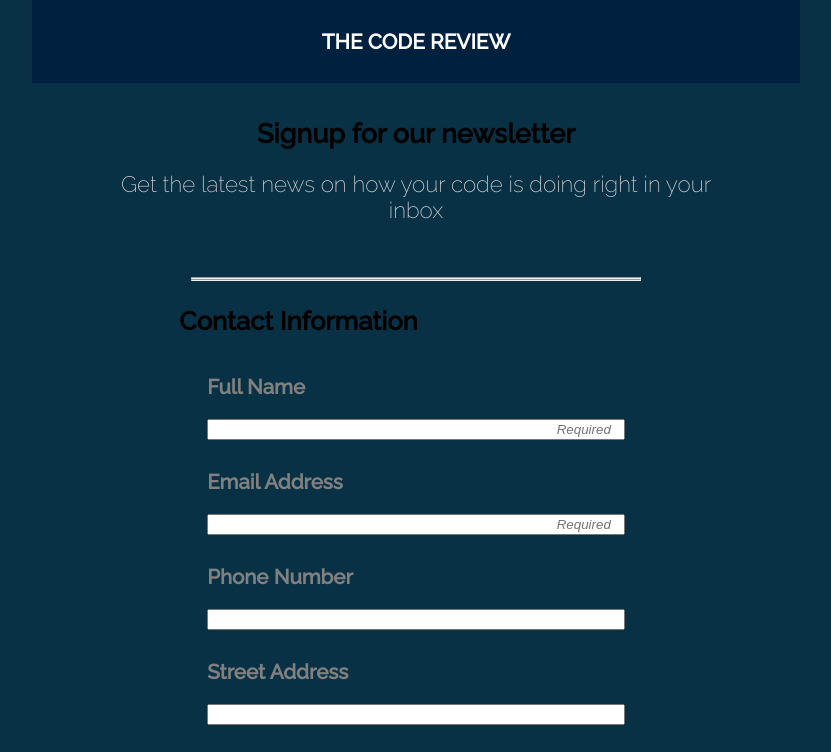
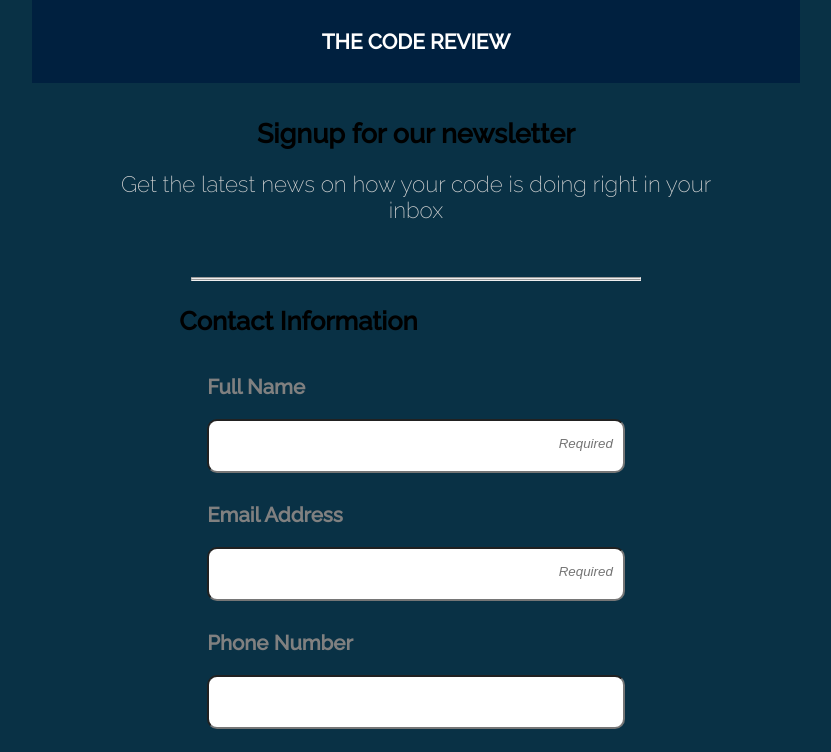
Before and after one commit to Joshua-Pritchard/Project-3-Treehouse, a plain HTML site: page index.html in a window 1280 px wide. Shown: the top 752 px of the page, without its empty margins (224-1055 px from the left). Drawn offline with Linux system fonts and the light colour scheme.

Commit message:
flex-pair updates

```diff
--- a/css/style.css
+++ b/css/style.css
@@ -104,6 +104,11 @@ fieldset {
   margin: 10px;
 }
 
+#name, #email, #telephone, #address, #city, #state, #zip-code {
+  padding: 15px 0 20px 0;
+  border-radius: 10px;
+}
+
 .latest-news {
    font-size: 1em;
    color: lightgray;
```
Also changed, not shown: 1 other file.
